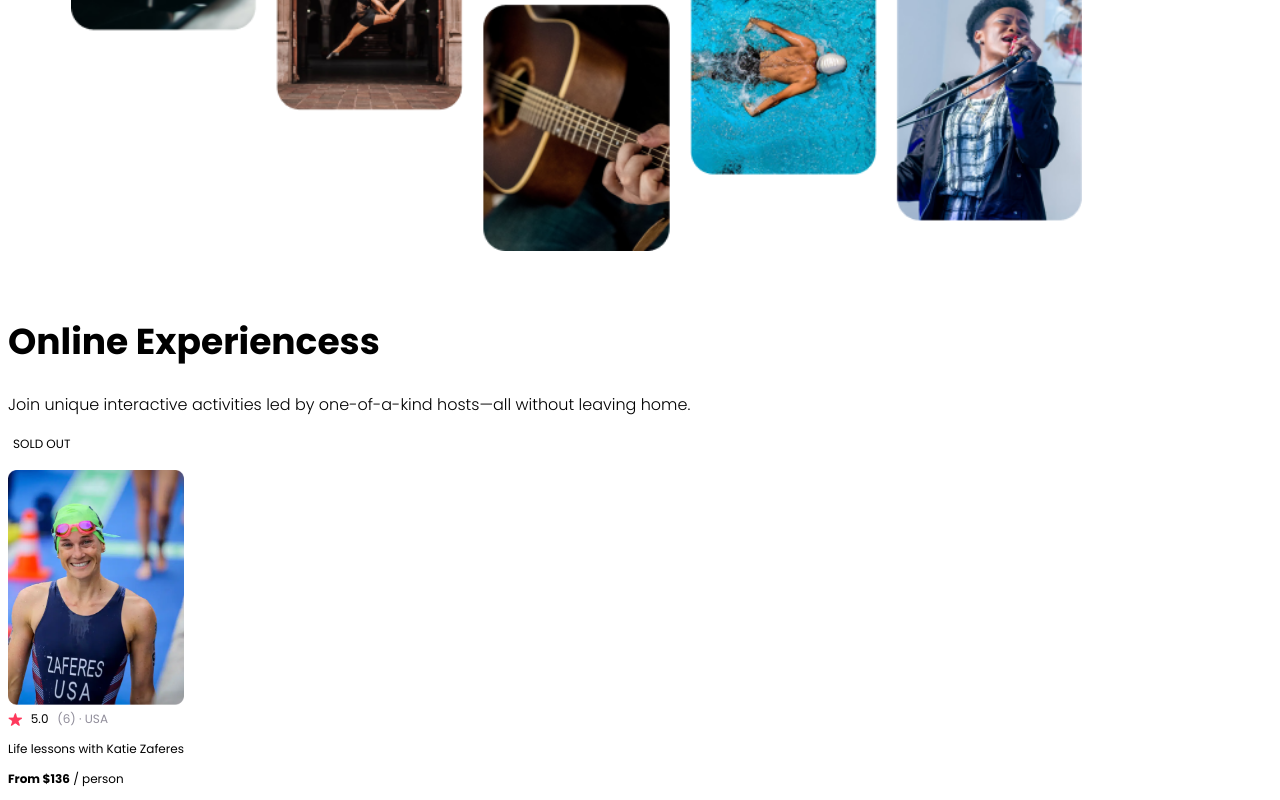
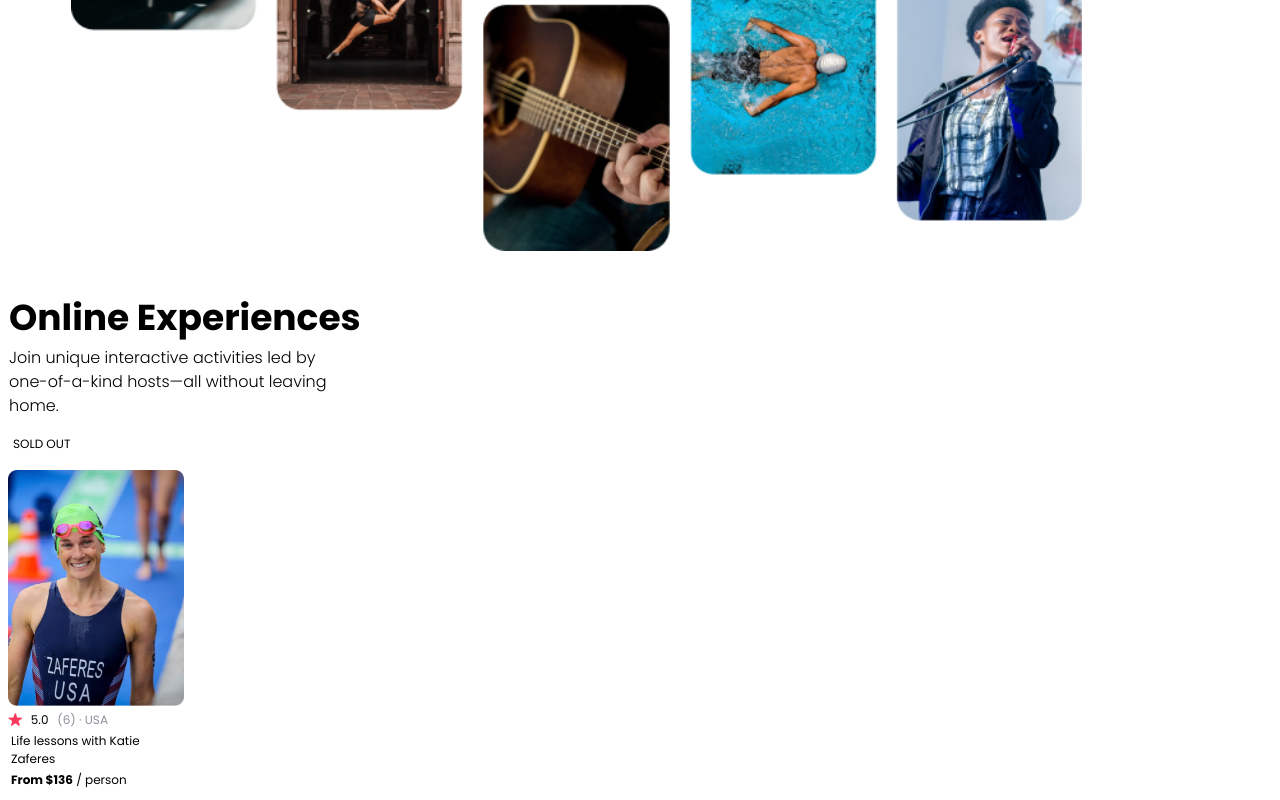
Before and after one commit to XLobaiza/scrimba-airbnb, a React (Vite) app: page / in a window 1280 px wide. Shown: the part 718-1518 px from the top of the page. Built offline with nearby package versions, Linux system fonts and the light colour scheme.

Commit message:
padding fixed

```diff
--- a/src/App.css
+++ b/src/App.css
@@ -20,10 +20,13 @@
 
 .hero > h1 {
   font-size: 36px;
+  margin: 1px;
 }
 .hero > h2 {
   font-size: 16px;
   font-weight: 300;
+  margin: 1px;
+  max-width: 320px;
 }
 
 .card{
@@ -53,3 +56,6 @@
 .review{
   color: #918E9B;
 }
+.card-content > p{
+  margin: 3px;
+}
--- a/src/components/Hero.jsx
+++ b/src/components/Hero.jsx
@@ -4,7 +4,7 @@ export default function Hero(){
     return(
         <header className="hero">
             <img src="src/assets/header.png"/>
-            <h1>Online Experiencess</h1>
+            <h1>Online Experiences</h1>
             <h2>Join unique interactive activities led by one-of-a-kind hosts—all without leaving home.</h2>
         </header>
     )
```
